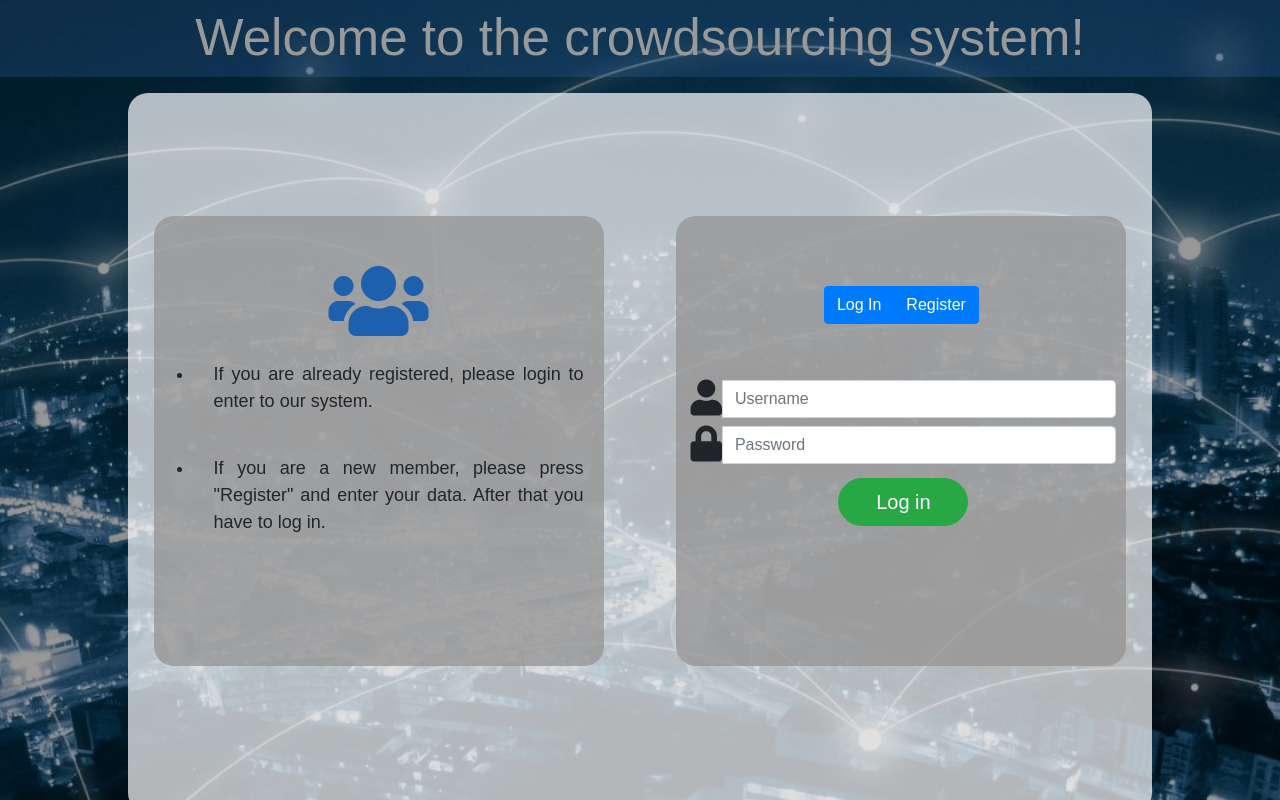
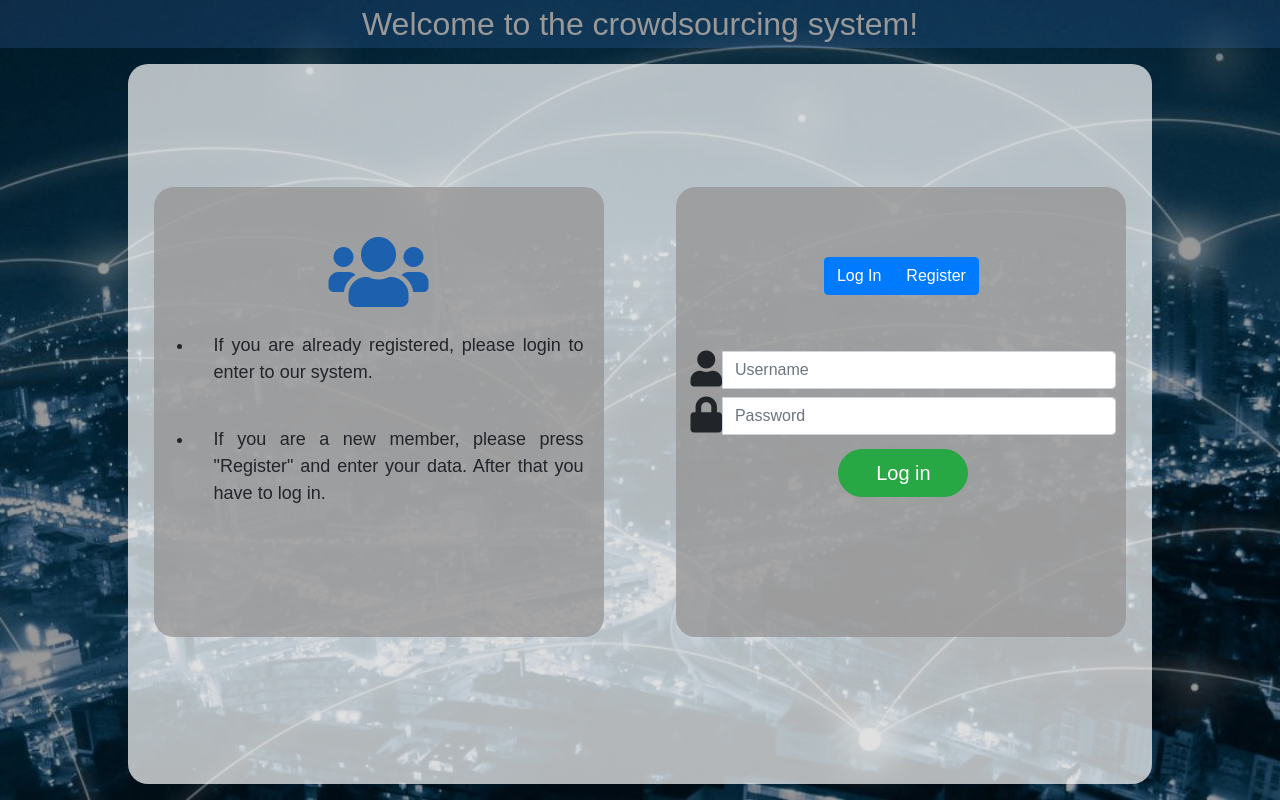
Before and after one commit to p-vrachnis/web_project, a PHP site: page / in a window 1280 px wide. Run offline with PHP 8.4, Linux system fonts and the light colour scheme; some web fonts are replaced.

Commit message:
font fix

```diff
--- a/main/main.css
+++ b/main/main.css
@@ -8,13 +8,13 @@
     background-repeat: repeat-y;
     background-position: center;
     background-size: cover;
-    overflow-x: scroll;
+    overflow-y: scroll;
 }
 
 
 #top-header{
     font-size: 40px;
-    font-size: 4vw;
+    font-size: 4vh;
     font-family: Alatsi, sans-serif;
     text-align: center;
     background-color: rgba(66, 124, 209, 0.2);
```
